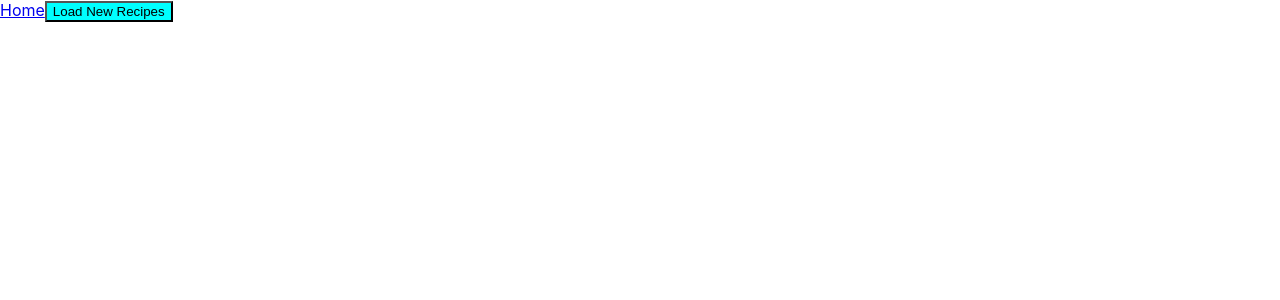
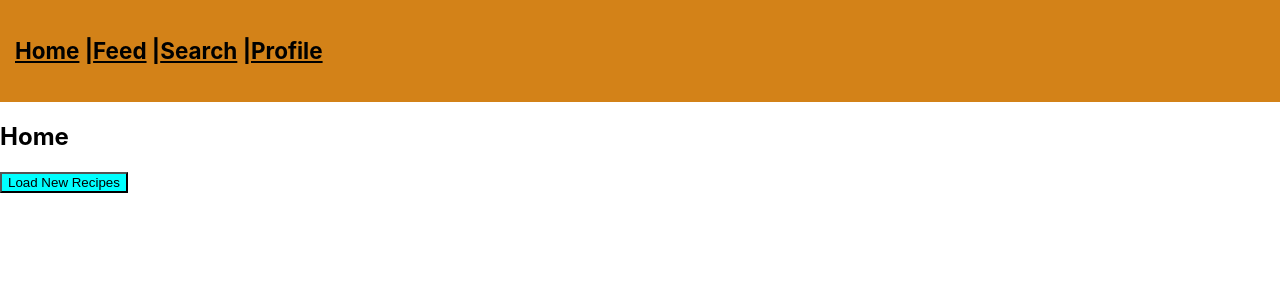
Before and after one commit to alksdjesus/cooking-proj, a React (Create React App) app: page /feed in a window 1280 px wide. Shown: the top 300 px of the page. Built offline with nearby package versions, Linux system fonts and the light colour scheme; no server answers.

Commit message:
api data passed to recipe page

```diff
--- a/src/App.css
+++ b/src/App.css
@@ -36,3 +36,46 @@
     transform: rotate(360deg);
   }
 }
+
+.all-browsers {
+  margin: 0;
+  padding: 15px;
+  background-color: rgb(211, 130, 24);
+  font-size: larger;
+  border: 40px;
+  border-top-style: solid;
+  border-top: #ffffff;
+
+
+
+}
+
+.all-browsers > h1, .browser {
+  margin: 10px;
+  padding: 5px;
+  color: #ffffff;
+
+
+
+}
+
+.browser {
+  background: white;
+}
+
+.browser > h2, p {
+  margin: 4px;
+  font-size: 90%;
+}
+
+.img {
+  display: block;
+  /* margin-left: auto;
+  margin-right: auto;  */
+  /* width:40%;
+  height: 40%; */
+}
+
+a:link, a:visited {
+  color: black;
+}
--- a/src/App.js
+++ b/src/App.js
@@ -10,7 +10,6 @@ import Recipe from './screens/recipe';
 class App extends Component {
 
   render() {
-
     return (
       <div>
           <BrowserRouter>
--- a/src/components/item.js
+++ b/src/components/item.js
@@ -1,20 +1,21 @@
-import React, { useState, useEffect } from "react";
+import React from "react";
 import {Link} from 'react-router-dom';
 
+
 export default function Meal({ meal }) {
-  const [imageUrl, setImageUrl] = useState("");
+
+
 
   return (
-    <article>
-        <Link to="/recipe">{meal.title}</Link>
-        <br/>
-      {/* <img src={imageUrl} alt="recipe" /> */}
+    <div>
+      <Link to="/recipe" state={{ meal }}>{meal.title}</Link>
       <ul className="instructions">
         <li>Preparation time: {meal.readyInMinutes} minutes</li>
         <li>Number of servings: {meal.servings}</li>
       </ul>
+    </div>
 
-      {/* <a href={meal.sourceUrl}>Go to Recipe</a> */}
-    </article>
+
+
   );
 }
--- a/src/screens/feed.js
+++ b/src/screens/feed.js
@@ -1,34 +1,14 @@
-// import React, {Component} from 'react';
-// import {Link} from 'react-router-dom';
-
-
-// class Feed extends Component {
-//   render() {
-//     return (
-
-//       <div>
-//         <img src="https://picsum.photos/200/200" alt="bank"/>
-//         <h1>Feed</h1>
-
-//         <Link to="/">Home</Link>
-
-//       </div>
-//     )
-//   }
-// }
-
-// export default Feed;
-
 import React, { useEffect, useState } from 'react';
 import MealList from '../components/itemlist';
 import {Link} from 'react-router-dom';
+import Home from './home';
 
 function Feed() {
 
   const [mealData, setMealData] = useState(null);
 
-  const [apiKey, setKey] = useState('&apiKey=a14c2e19acc243e2b3c680b226ec1736')
-  const [baseSearchURL, setBaseURL] = useState('https://api.spoonacular.com/recipes/random?number=5')
+  const [apiKey, setKey] = useState('&apiKey=fae16b4cf7154ded861807518e0e18c1')
+  const [baseSearchURL, setBaseURL] = useState('https://api.spoonacular.com/recipes/random?number=1')
   var [someLink, setLink] = useState('test')
 
 
@@ -59,7 +39,7 @@ function Feed() {
   return (
     <div>
       <div>
-        <Link to="/">Home</Link>
+      <Home/>
         <button onClick={getRecipes}>Load New Recipes</button>
       </div>
         {mealData && <MealList mealData={mealData} sender={"feed"}/>}
--- a/src/screens/home.js
+++ b/src/screens/home.js
@@ -7,18 +7,15 @@ class Home extends Component {
     return (
 
       <div>
-        <img src="https://picsum.photos/200/200" alt="bank"/>
-        <h1>Quick Cook</h1>
-
-        <p>Hello!!!!!</p>
-
-        <Link to="/">Home</Link>
-        <br/>
-        <Link to="/search">Search</Link>
-        <br/>
-        <Link to="/feed">Feed</Link>
-        <br/>
-        <Link to="/profile">Profile</Link>
+        <article className='all-browsers'>
+        <nav>
+         <h1><a href="/">Home</a> |
+          <a href="/Feed/">Feed</a> |
+          <a href="/Search/">Search</a> |
+          <a href="/Profile/">Profile</a></h1>
+        </nav>
+        </article>
+        <h2>Home</h2>
       </div>
     )
   }
--- a/src/screens/profile.js
+++ b/src/screens/profile.js
@@ -1,5 +1,6 @@
 import React, {Component} from 'react';
 import {Link} from 'react-router-dom';
+import Home from './home';
 
 
 class Profile extends Component {
@@ -7,11 +8,8 @@ class Profile extends Component {
     return (
 
       <div>
-        <img src="https://picsum.photos/200/200" alt="bank"/>
+        <Home/>
         <h1>Profile</h1>
-
-        <Link to="/">Home</Link>
-
       </div>
     )
   }
--- a/src/screens/recipe.js
+++ b/src/screens/recipe.js
@@ -1,18 +1,20 @@
 import React from "react";
-import Meal from "../components/item"
+import {useLocation} from "react-router-dom";
+import '../App.css'
+import Home from "./home";
 
 
-export default function Recipe({ mealData}) {
+export default function Recipe() {
+  const location = useLocation();
+  const meal = location.state.meal
 
       return (
 
-        <main>
-            <li>Hello</li>
-          {/* <section className="meals">
-            {mealData.results.map((meal) => {
-              return <Meal key={meal.id} meal={meal} />;
-            })}
-          </section> */}
-        </main>
+        <><Home/><article className="all-browsers">
+          <h1>{meal.title}</h1>
+        </article><article>
+        <img className="img" src={meal.image} alt={meal.title}/>
+          </article></>
+
       );
     }
--- a/src/screens/search.js
+++ b/src/screens/search.js
@@ -2,6 +2,8 @@ import React, { useEffect, useState } from 'react';
 import MealList from '../components/itemlist';
 import './search.css'
 import {Link} from 'react-router-dom';
+import Home from './home';
+
 
 
 function Search() {
@@ -12,7 +14,7 @@ function Search() {
   // const [isLoading, setLoading] = useState(true)
   var [searchText, setText] = useState(null)
   // var [data, setData] = useState([])
-  const [apiKey, setKey] = useState('&apiKey=a14c2e19acc243e2b3c680b226ec1736')
+  const [apiKey, setKey] = useState('&apiKey=fae16b4cf7154ded861807518e0e18c1')
   const [baseSearchURL, setBaseURL] = useState('https://api.spoonacular.com/recipes/complexSearch?number=10&query=')
   var [someLink, setLink] = useState('test')
 
@@ -39,6 +41,7 @@ function Search() {
 
     <div>
         <div>
+          <Home/>
           <input
             placeholder="Search for a recipe!"
             onChange={onTextChange}
```
Also changed, not shown: 1 other file (tests, documents, lock files or other folders).
